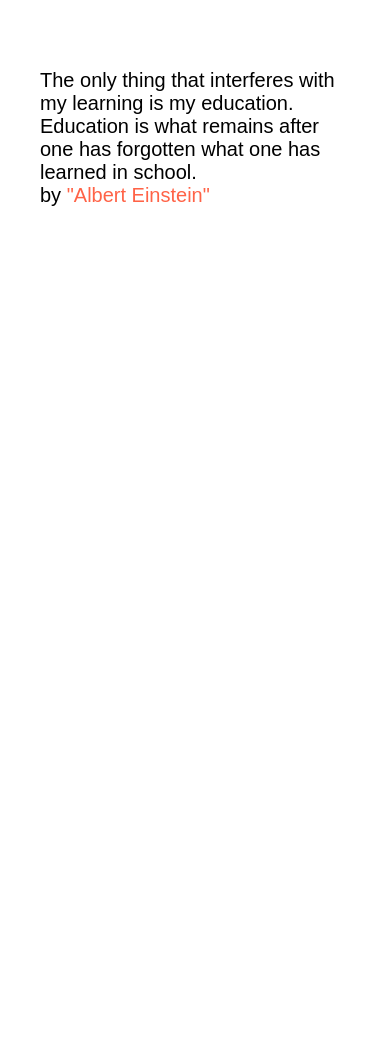
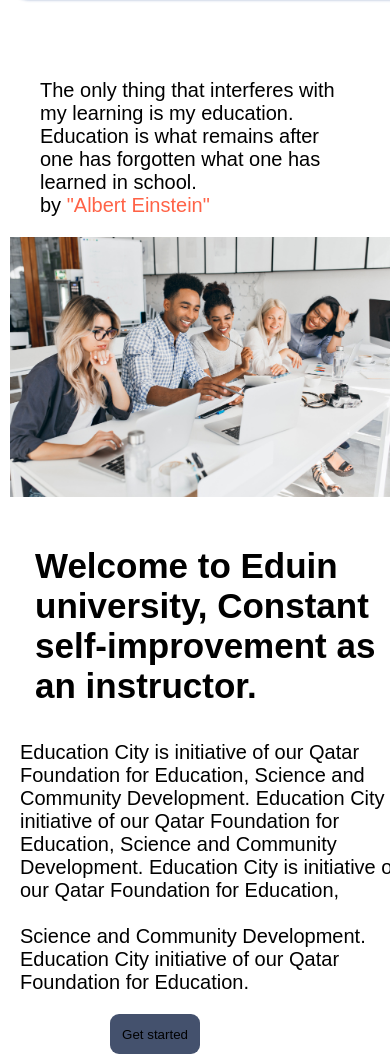
Before and after one commit to Sizan458/education-website, a plain HTML site: page index.html in a window 390 px wide. Shown: the part 850-1914 px from the top of the page. Before the commit the page ends 1067 px from the top, so only its background shows below. Drawn offline with Linux system fonts and the light colour scheme.

Commit message:
finish section 3 ,style it & responsive it

```diff
--- a/index.html
+++ b/index.html
@@ -61,6 +61,22 @@
             Education is what remains after one has forgotten what one has learned in school. <br> by <span class="section2-text3-text">"Albert Einstein"</span> </p>
          </section>
          <!-- section 2 end -->
+         <!-- section 3 start -->
+       <section class="section3">
+         <div>
+            <img class="section3-img" src="education img/img3.jpg" alt="">
+         </div>
+         <div>
+            <h3 class="section3-text1">Welcome to Eduin university, Constant self-improvement as an instructor.</h3>
+            <p class="section3-text2"> Education City is initiative of our Qatar Foundation for Education, Science and Community Development. Education City initiative of our Qatar Foundation for Education, Science and Community Development.
+                Education City is initiative of our Qatar Foundation for Education,<br> <br>  Science and Community Development. Education City initiative of our Qatar Foundation for Education.</p>
+                <div>
+                    <button class="section3-btn" type="submit">Get started</button>
+                </div>
+         </div>
+       </section>
+       <!-- section 3 end -->
+
     </main>
 </body>
 </html>
--- a/style.css
+++ b/style.css
@@ -182,7 +182,42 @@
       color: tomato;
      }
      /*section 2 css style end*/
+      /*section 3 css style start*/
 
+     .section3{
+       display: flex;
+       padding: 10px;
+       gap: 50px;
+       width: 70%;
+       margin: auto;
+     }
+     .section3-img{
+      height: 350px;
+      width: 450px;
+     }
+     .section3-text1{
+      width: 50%;
+      font-weight: 800;
+      font-size: 20px;
+     }
+    .section3-text2{
+      width: 90%;
+      font-weight: 300;
+      font-size: 16px;
+    }
+    .section3-btn{
+      height: 40px;
+      width:90px;
+      border-radius: 9px;
+      background-color: rgba(27, 43, 78, 0.819);
+      border: none;
+      color: black;
+      cursor: pointer;
+    }
+    .section3-btn:hover{
+      color: wheat;
+    }
+     /*section 3 css style end*/
 
 
 
@@ -248,6 +283,9 @@
    width: 100%;
    height:60% ;
    margin-top: 60px;
+   padding: 5px;
+   align-items: center;
+   justify-content: center;
 
        }
        .section2-text3{
@@ -256,6 +294,31 @@
 
        }
        /*responsive section 2 css style end*/
+        /*responsive section 3 css style start*/
+       .section3{
+        flex-direction: column;
+        width: 100%;
+        gap: 10px;
+       }
+       .section3-img{
+         width: 100%;
+         height: 60%;
+       }
+       .section3-text1{
+        font-size: 35px;
+        width:90%;
+        margin-left: 25px;
+        font-weight: 700;
+       }
+       .section3-text2{
+           font-size: 20px;
+         width: 100%;
+        margin-left: 10px;
+       }
+       .section3-btn{
+        margin-left: 100px;
+       }
+       /*responsive section 3 css style end*/
 
 }
 /*responsive css style for tablet , pc , laptop & */
@@ -314,4 +377,32 @@
    margin: auto;
    }
    /*responsive section 2 css style end*/
+     /*responsive section 3 css style start*/
+   .section3{
+    width: 100%;
+    flex-direction: column;
+    gap: 10px;
+    padding: 5px;
+   }
+   .section3-img{
+    width: 100%;
+    height: 60%;
+   }
+   .section3-text1{
+    width: 100%;
+    font-weight: 800;
+    font-size: 22px;
+   }
+   .section3-text2{
+    width: 97%;
+    height: 80%;
+    font-size: 16px;
+    font-weight: 400;
+
+   }
+   .section3-btn{
+    margin-left: 400px;
+   }
+     /*responsive section 3 css style end*/
+
 }
```
